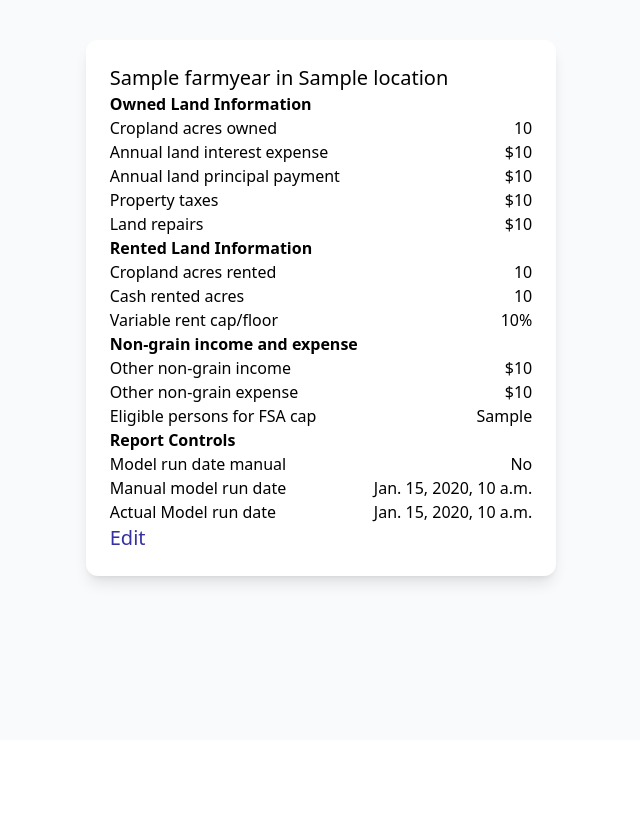
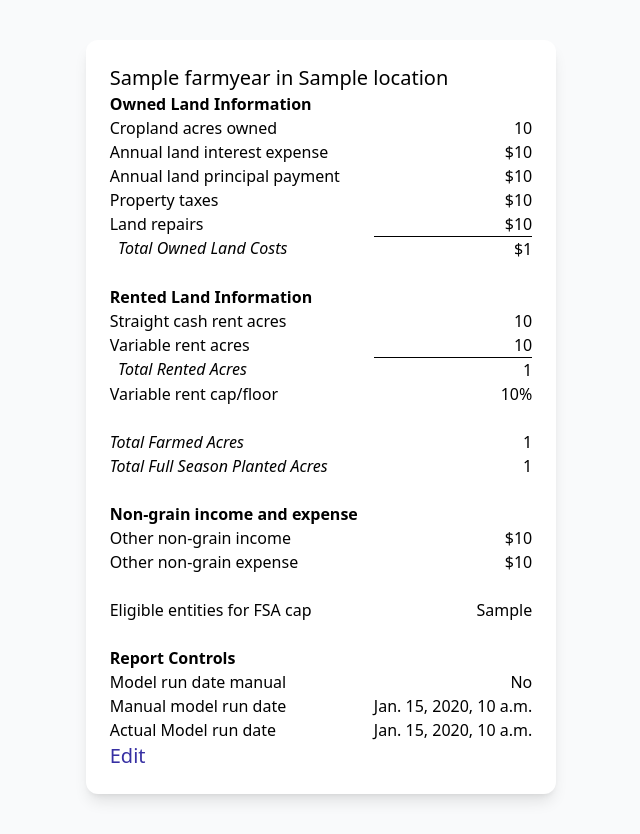
Before and after one commit to ddrake/Integrated_Farm_Budget_Tool, a Django app: template main/templates/main/farmyear_detail.html in a window 1280 px wide. Shown: the part 60-894 px from the top of the page, without its empty margins (319-959 px from the left). Before the commit the page ends 648 px from the top, so only its background shows below. Run offline with Django 4.2, Linux system fonts and the light colour scheme; the template is opened without the code that fills it: most values are stand-ins (such as "Sample title", 1, 10 or a date in 2020); some libraries are stand-ins or nearby versions.

Commit message:
Improve detail views with totals, blank lines, etc.

```diff
--- a/main/templates/main/farmyear_detail.html
+++ b/main/templates/main/farmyear_detail.html
@@ -16,20 +16,34 @@
     <dd class="text-right">${{farmyear.property_taxes|floatformat:"g"}}</dd>
     <dt>Land repairs</dt>
     <dd class="text-right">${{farmyear.land_repairs|floatformat:"g"}}</dd>
+    <dt class="italic">&nbsp;&nbsp;Total Owned Land Costs</dt>
+    <dd class="text-right border-t border-black">
+    ${{farmyear.total_owned_land_expense|floatformat:"g"}}</dd>
+    <dt>&nbsp;</dt><dd></dd>
     <dt class="font-semibold">Rented Land Information</dt><dd></dd>
-    <dt>Cropland acres rented</dt>
-    <dd class="text-right">{{farmyear.cropland_acres_rented|floatformat:"g"}}</dd>
-    <dt>Cash rented acres</dt>
+    <dt>Straight cash rent acres</dt>
     <dd class="text-right">{{farmyear.cash_rented_acres|floatformat:"g"}}</dd>
+    <dt>Variable rent acres</dt>
+    <dd class="text-right">{{farmyear.variable_rented_acres|floatformat:"g"}}</dd>
+    <dt class="italic">&nbsp;&nbsp;Total Rented Acres</dt>
+    <dd class="text-right border-t border-black">{{farmyear.total_rented_acres|floatformat:"g"}}</dd>
     <dt>Variable rent cap/floor</dt>
     <dd class="text-right">{{farmyear.var_rent_cap_floor_frac|pct}}</dd>
+    <dt>&nbsp;</dt><dd></dd>
+    <dt class="italic">Total Farmed Acres</dt>
+    <dd class="text-right">{{farmyear.total_farm_acres|floatformat:"g"}}</dd>
+    <dt class="italic">Total Full Season Planted Acres</dt>
+    <dd class="text-right">{{farmyear.total_fs_planted_acres|floatformat:"g"}}</dd>
+    <dt>&nbsp;</dt><dd></dd>
     <dt class="font-semibold">Non-grain income and expense</dt><dd></dd>
     <dt>Other non-grain income</dt>
     <dd class="text-right">${{farmyear.other_nongrain_income|floatformat:"g"}}</dd>
     <dt>Other non-grain expense</dt>
     <dd class="text-right">${{farmyear.other_nongrain_expense|floatformat:"g"}}</dd>
-    <dt>Eligible persons for FSA cap</dt>
+    <dt>&nbsp;</dt><dd></dd>
+    <dt>Eligible entities for FSA cap</dt>
     <dd class="text-right">{{farmyear.eligible_persons_for_cap}}</dd>
+    <dt>&nbsp;</dt><dd></dd>
     <dt class="font-semibold">Report Controls</dt><dd></dd>
     <dt>Model run date manual</dt>
     <dd class="text-right">{{farmyear.is_model_run_date_manual|yesno:"Yes,No"}}</dd>
--- a/main/templates/main/fsacrops_for_farmyear.html
+++ b/main/templates/main/fsacrops_for_farmyear.html
@@ -13,8 +13,6 @@
       <dt>PLC yield:</dt>
       <dd class="text-right">{{fsacrop.plc_yield}}</dd>
       <dt class="font-semibold">FSA Crop Information</dt><dd></dd>
-      <dt>Planted acres:</dt>
-      <dd class="text-right">{{fsacrop.planted_acres|floatformat:"1g"}}</dd>
     </dl>
     <a class="text-xl text-indigo-800 hover:text-indigo-600"
        href="{% url 'fsacrop_update' pk=fsacrop.pk %}">Edit</a>
--- a/main/templates/main/marketcrops_for_farmyear.html
+++ b/main/templates/main/marketcrops_for_farmyear.html
@@ -6,7 +6,6 @@
   <div class="shrink-0">
     <h1 class="text-xl">{{d.marketcrop}}</h1>
     <dl class="grid grid-cols-[repeat(2,auto)] gap-x-4 w-max">
-      <dt class="font-semibold">Model Controls (to be moved)</dt><dd></dd>
       <dt>Price sensitivity factor</dt>
       <dd class="text-right">{{d.marketcrop.price_factor|pct}}</dd>
       <dt class="font-semibold">Grain Marketing</dt><dd></dd>
```
Also changed, not shown: main/templates/main/farmbudgetcrops_for_farmyear.html (+15 -5 lines).
